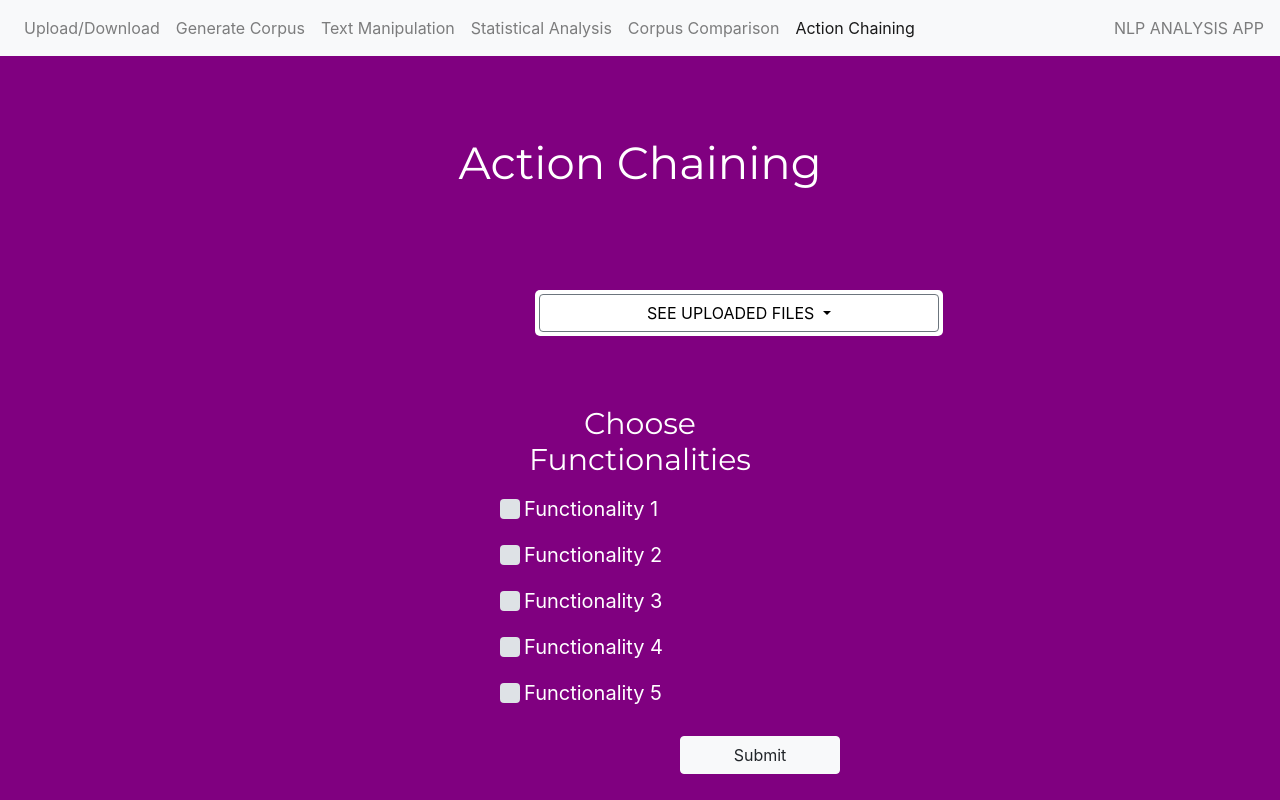
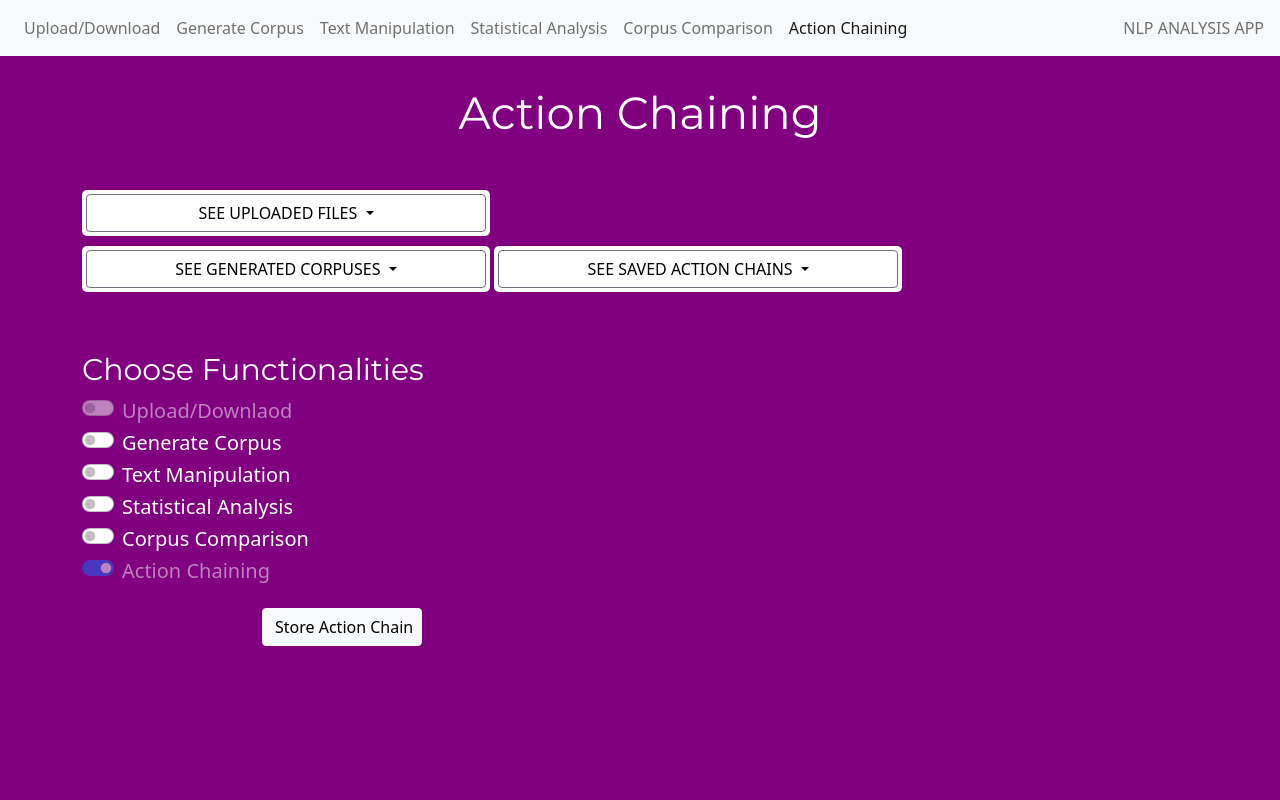
Before and after one commit to samacker77/NLP-Analysis-App, a Flask app: template app/templates/functionality6.html in a window 1280 px wide. Run offline with Flask 2, Linux system fonts and the light colour scheme; the template is opened without the code that fills it, so the values that code supplies are empty; some libraries are stand-ins or nearby versions.

Commit message:
Completed

```diff
--- a/app/main.py
+++ b/app/main.py
@@ -1,4 +1,7 @@
 from flask import Flask, flash, request, redirect, url_for,render_template,send_file
+from flask_session import Session
+
+
 from werkzeug.utils import secure_filename
 import os
 import shutil
@@ -15,11 +18,16 @@ DOWLOAD_FOLDER= 'app/downloads/'
 ALLOWED_EXTENSIONS = {'txt', 'pdf', 'doc','docx'}
 
 app = Flask(__name__)
+app.secret_key = 'A0Zr98j/3yX R~XHH!jmN]LWX/,?RT'
+
 app.config['UPLOAD_FOLDER'] = UPLOAD_FOLDER
 app.config['DOWNLOAD_FOLDER'] = DOWLOAD_FOLDER
-app.secret_key = "jhkafshjkfhfsd"
 CORPUS_FOLDER = 'app/corpuses'
 
+
+def get_chains():
+    with open('app/chains.txt','r') as file:
+        return file.readlines()
 
 def get_uploaded_files():
     global UPLOAD_FOLDER
@@ -87,7 +95,7 @@ def home():
         else:
             flash("Please mention filename")
 
-    return render_template('index.html',uploaded_files=get_uploaded_files(),generated_corpuses=get_corpuses())
+    return render_template('index.html',chain_for_UI=get_chains(),uploaded_files=get_uploaded_files(),generated_corpuses=get_corpuses())
 
 @app.route('/<page>',methods=['POST','GET'])
 def gotoNextPage(page):
@@ -370,6 +378,34 @@ def gotoNextPage(page):
                                generated_corpuses=get_corpuses(), status="",data=data,zip=zip)
 
 
+    elif page == 'functionality6':
+        if request.method == "POST" and request.form.get("store"):
+            global all_action_chains
+            functionality2 = request.form.get('functionality2')
+            functionality3 = request.form.get('functionality3')
+            functionality4 = request.form.get('functionality4')
+            functionality5 = request.form.get('functionality5')
+            funtionalities_that_are_chained = []
+            if functionality2 == 'on':
+                funtionalities_that_are_chained.append("functionality2")
+            if functionality3 == 'on':
+                funtionalities_that_are_chained.append("functionality3")
+            if functionality4 == 'on':
+                funtionalities_that_are_chained.append("functionality4")
+            if functionality5 == 'on':
+                funtionalities_that_are_chained.append("functionality5")
+            print(funtionalities_that_are_chained)
+
+            chain_for_UI = ">>".join(funtionalities_that_are_chained)
+            with open('app/chains.txt','a') as chain_file:
+                chain_file.write(chain_for_UI+"\n")
+            return render_template('functionality6.html', generated_corpuses=get_corpuses(),
+                                   uploaded_files=get_uploaded_files(),chain_for_UI=get_chains())
+
+        return render_template('functionality6.html',generated_corpuses=get_corpuses(),uploaded_files=get_uploaded_files())
+
+
+
 
 
 
--- a/app/templates/functionality6.html
+++ b/app/templates/functionality6.html
@@ -8,6 +8,11 @@
     <script src="https://code.jquery.com/jquery-3.2.1.slim.min.js" integrity="sha384-KJ3o2DKtIkvYIK3UENzmM7KCkRr/rE9/Qpg6aAZGJwFDMVNA/GpGFF93hXpG5KkN" crossorigin="anonymous"></script>
 <script src="https://cdnjs.cloudflare.com/ajax/libs/popper.js/1.12.9/umd/popper.min.js" integrity="sha384-ApNbgh9B+Y1QKtv3Rn7W3mgPxhU9K/ScQsAP7hUibX39j7fakFPskvXusvfa0b4Q" crossorigin="anonymous"></script>
 <script src="https://maxcdn.bootstrapcdn.com/bootstrap/4.0.0/js/bootstrap.min.js" integrity="sha384-JZR6Spejh4U02d8jOt6vLEHfe/JQGiRRSQQxSfFWpi1MquVdAyjUar5+76PVCmYl" crossorigin="anonymous"></script>
+
+    <link href="https://cdn.jsdelivr.net/npm/bootstrap@5.0.1/dist/css/bootstrap.min.css" rel="stylesheet" integrity="sha384-+0n0xVW2eSR5OomGNYDnhzAbDsOXxcvSN1TPprVMTNDbiYZCxYbOOl7+AMvyTG2x" crossorigin="anonymous">
+<script src="https://cdn.jsdelivr.net/npm/bootstrap@5.0.1/dist/js/bootstrap.bundle.min.js" integrity="sha384-gtEjrD/SeCtmISkJkNUaaKMoLD0//ElJ19smozuHV6z3Iehds+3Ulb9Bn9Plx0x4" crossorigin="anonymous"></script>
+    <script src="https://cdn.jsdelivr.net/npm/@popperjs/core@2.9.2/dist/umd/popper.min.js" integrity="sha384-IQsoLXl5PILFhosVNubq5LC7Qb9DXgDA9i+tQ8Zj3iwWAwPtgFTxbJ8NT4GN1R8p" crossorigin="anonymous"></script>
+<script src="https://cdn.jsdelivr.net/npm/bootstrap@5.0.1/dist/js/bootstrap.min.js" integrity="sha384-Atwg2Pkwv9vp0ygtn1JAojH0nYbwNJLPhwyoVbhoPwBhjQPR5VtM2+xf0Uwh9KtT" crossorigin="anonymous"></script>
     <title>NLP Analysis App</title>
     <style>
         body {
@@ -57,48 +62,100 @@ height: 1.25rem;
 
 
 <!----->
-    <h1 style="text-align:center;font-family:'Montserrat', sans-serif;color:white;font-size:45px;margin-top:80px">Action Chaining</h1>
-<div style="margin-top:100px;margin-left:500px;margin-right:500px">
+    <h1 style="text-align:center;font-family:'Montserrat', sans-serif;color:white;font-size:45px;margin-top:30px;margin-bottom:50px">Action Chaining</h1>
 
-<div class="dropdown" style="margin-left:35px;margin-top:0px;margin-bottom:10px">
+
+<div class="container">
+  <div class="row">
+    <div class="col">
+<div>
+
+<div class="dropdown">
   <button class="btn btn-secondary dropdown-toggle" type="button" style="width:400px" id="dropdownMenuButton" data-toggle="dropdown" aria-haspopup="true" aria-expanded="false">
     SEE UPLOADED FILES
   </button>
-  <div class="dropdown-menu" aria-labelledby="dropdownMenuButton">
-    <a class="dropdown-item" href="#">File 1</a>
-    <a class="dropdown-item" href="#">File 1</a>
-    <a class="dropdown-item" href="#">File 1</a>
+  <div class="dropdown-menu" method="GET" aria-labelledby="dropdownMenuButton">
+    {% for each in uploaded_files %}
+        <option class="dropdown-item" value="{{each}}">{{each}}</option>
+    {% endfor %}
+  </div>
+</div>
+    <div style="margin-bottom:10px;"></div>
+
+    <div class="dropdown">
+  <button class="btn btn-secondary dropdown-toggle" type="button" style="width:400px" id="dropdownMenuButton" data-toggle="dropdown" aria-haspopup="true" aria-expanded="false">
+    SEE GENERATED CORPUSES
+  </button>
+  <div class="dropdown-menu" method="GET" aria-labelledby="dropdownMenuButton">
+      {% for each in generated_corpuses %}
+    <option class="dropdown-item" value="{{each}}">{{each}}</option>
+      {% endfor %}
+  </div>
+</div>
+<div class="dropdown">
+  <button class="btn btn-secondary dropdown-toggle" type="button" style="width:400px" id="dropdownMenuButton" data-toggle="dropdown" aria-haspopup="true" aria-expanded="false">
+    SEE SAVED ACTION CHAINS
+  </button>
+  <div class="dropdown-menu" method="GET" aria-labelledby="dropdownMenuButton">
+        {%for chain in chain_for_UI%}
+        <option class="dropdown-item" value="{{each}}">{{chain}}</option>
+        {%endfor%}
   </div>
 </div>
 
-<h4 style="text-align:center;font-family:'Montserrat', sans-serif;color:white;font-size:30px;margin-top:60px">Choose Functionalities</h4>
+<h4 style="font-family:'Montserrat', sans-serif;color:white;font-size:30px;margin-top:60px">Choose Functionalities</h4>
 
-<div class="custom-control form-control-lg custom-checkbox" >
-    <input type="checkbox" class="custom-control-input" id="functionality1">
-    <label class="custom-control-label" for="functionality1" style="color:white">Functionality 1</label>
+<form action="/functionality6" method="POST" enctype="multipart/form-data">
+
+    <div class="form-check form-switch">
+  <input class="form-check-input" type="checkbox" id="flexSwitchCheckDisabled" disabled>
+  <label class="form-check-label" for="flexSwitchCheckDisabled" style="color:white;font-size:20px">Upload/Downlaod</label>
+</div>
+    <div class="form-check form-switch">
+  <input class="form-check-input" type="checkbox" id="flexSwitchCheckDefault" name="functionality2">
+  <label class="form-check-label" for="flexSwitchCheckDefault" style="color:white;font-size:20px">Generate Corpus</label>
+</div>
+<div class="form-check form-switch">
+  <input class="form-check-input" type="checkbox" id="flexSwitchCheckChecked" name="functionality3">
+  <label class="form-check-label" for="flexSwitchCheckChecked" style="color:white;font-size:20px">Text Manipulation</label>
+</div>
+    <div class="form-check form-switch">
+  <input class="form-check-input" type="checkbox" id="flexSwitchCheckChecked" name="functionality4">
+  <label class="form-check-label" for="flexSwitchCheckChecked" style="color:white;font-size:20px">Statistical Analysis</label>
+</div>
+    <div class="form-check form-switch">
+  <input class="form-check-input" type="checkbox" id="flexSwitchCheckChecked" name="functionality5">
+  <label class="form-check-label" for="flexSwitchCheckChecked" style="color:white;font-size:20px">Corpus Comparison</label>
+</div>
+
+<div class="form-check form-switch">
+  <input class="form-check-input" type="checkbox" id="flexSwitchCheckCheckedDisabled" checked disabled>
+  <label class="form-check-label" for="flexSwitchCheckCheckedDisabled" style="color:white;font-size:20px">Action Chaining</label>
+</div>
+
+    <!--<div class="custom-control form-control-lg custom-checkbox">
+    <input type="checkbox" class="custom-control-input" name="functionality2">
+    <label class="custom-control-label" style="color:white">Generate Corpus</label>
 </div>
 
     <div class="custom-control form-control-lg custom-checkbox">
-    <input type="checkbox" class="custom-control-input" id="functionality2">
-    <label class="custom-control-label" for="functionality2" style="color:white">Functionality 2</label>
+    <input type="checkbox" class="custom-control-input" name="functionality3">
+    <label class="custom-control-label" style="color:white">Text Manipulation</label>
 </div>
 
     <div class="custom-control form-control-lg custom-checkbox">
-    <input type="checkbox" class="custom-control-input" id="functionality3">
-    <label class="custom-control-label" for="functionality3" style="color:white">Functionality 3</label>
+    <input type="checkbox" class="custom-control-input" name="functionality4">
+    <label class="custom-control-label"  style="color:white">Statistical Analysis</label>
 </div>
 
     <div class="custom-control form-control-lg custom-checkbox">
-    <input type="checkbox" class="custom-control-input" id="functionality4">
-    <label class="custom-control-label" for="functionality4" style="color:white">Functionality 4</label>
-</div>
+    <input type="checkbox" class="custom-control-input" name="functionality5">
+    <label class="custom-control-label" style="color:white">Corpus Comparison</label>
+</div>-->
 
-    <div class="custom-control form-control-lg custom-checkbox">
-    <input type="checkbox" class="custom-control-input" id="functionality5">
-    <label class="custom-control-label" for="functionality5" style="color:white">Functionality 5</label>
-</div>
-
-    <button type="submit" class="btn btn-light" style="margin-left:180px;margin-top:20px;width:160px;">Submit</button>
+    <input type="submit" name="store" value="Store Action Chain" class="btn btn-light" style="margin-left:180px;margin-top:20px;width:160px;">
+</form>
+</div></div>
 
 
 </div>
```
Also changed, not shown: app/templates/index.html (+12 -0 lines), 1 other file.
